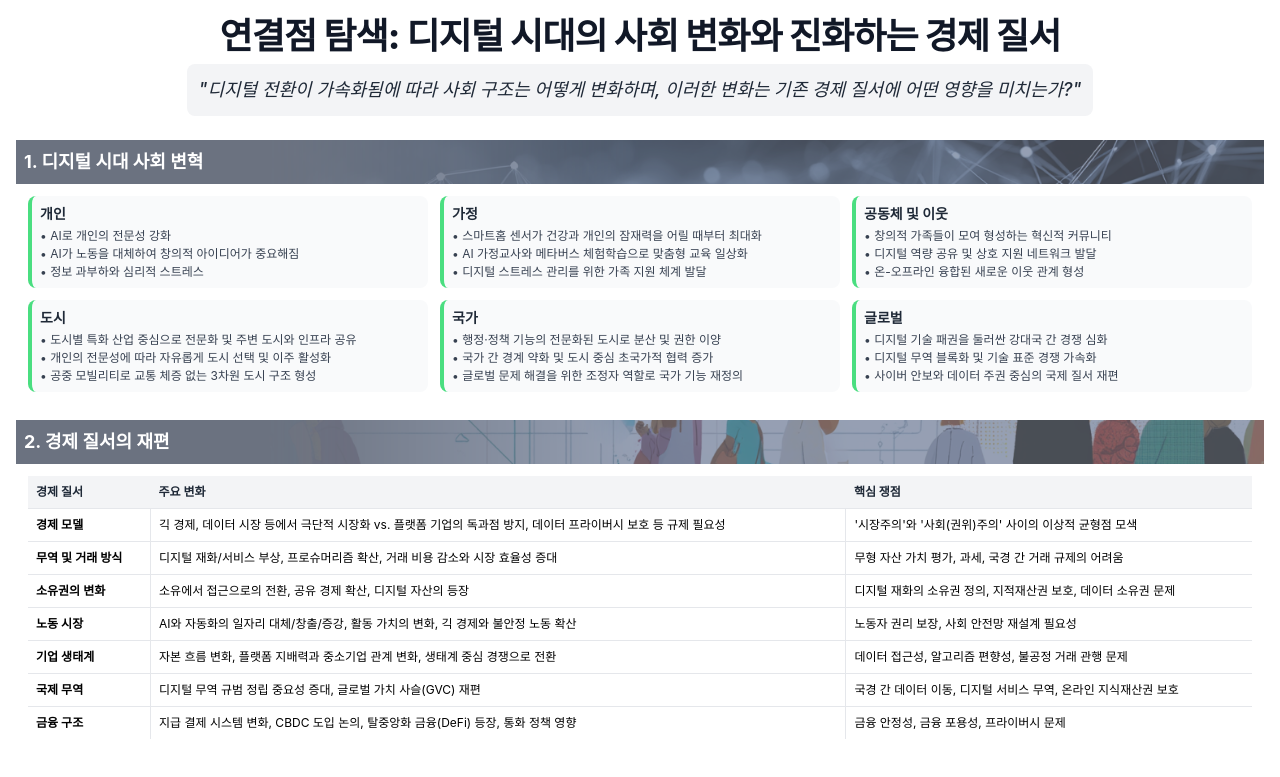
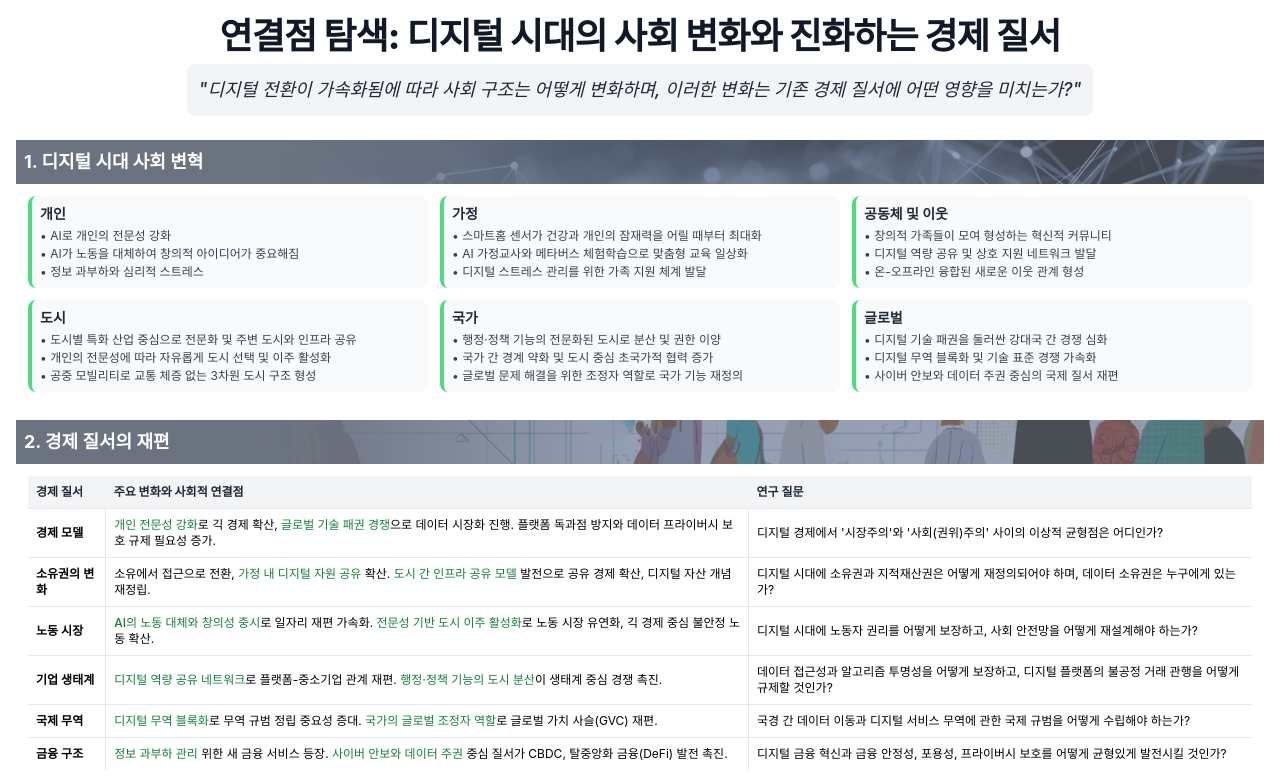
Before and after one commit to hohyon-ryu/taejae_mockups, a React (Create React App) app: page /#/poster/digital-economy in a window 1280 px wide. Shown: the top 777 px of the page. Built offline with nearby package versions, Linux system fonts and the light colour scheme.

Commit message:
refactor: enhance table structure and content clarity in Digital Economy Poster

```diff
--- a/src/components/DigitalEconomyPoster.tsx
+++ b/src/components/DigitalEconomyPoster.tsx
@@ -109,45 +109,40 @@ const DigitalEconomyPoster: React.FC = () => {
                 <thead className="bg-gray-100">
                   <tr>
                     <th className="py-2 px-2 text-left font-bold text-gray-800 border-b">경제 질서</th>
-                    <th className="py-2 px-2 text-left font-bold text-gray-800 border-b">주요 변화</th>
-                    <th className="py-2 px-2 text-left font-bold text-gray-800 border-b">핵심 쟁점</th>
+                    <th className="py-2 px-2 text-left font-bold text-gray-800 border-b">주요 변화와 사회적 연결점</th>
+                    <th className="py-2 px-2 text-left font-bold text-gray-800 border-b">연구 질문</th>
                   </tr>
                 </thead>
                 <tbody>
                   <tr className="border-b hover:bg-gray-50">
                     <td className="py-2 px-2 font-semibold border-r">경제 모델</td>
-                    <td className="py-2 px-2 border-r">긱 경제, 데이터 시장 등에서 극단적 시장화 vs. 플랫폼 기업의 독과점 방지, 데이터 프라이버시 보호 등 규제 필요성</td>
-                    <td className="py-2 px-2">'시장주의'와 '사회(권위)주의' 사이의 이상적 균형점 모색</td>
-                  </tr>
-                  <tr className="border-b hover:bg-gray-50">
-                    <td className="py-2 px-2 font-semibold border-r">무역 및 거래 방식</td>
-                    <td className="py-2 px-2 border-r">디지털 재화/서비스 부상, 프로슈머리즘 확산, 거래 비용 감소와 시장 효율성 증대</td>
-                    <td className="py-2 px-2">무형 자산 가치 평가, 과세, 국경 간 거래 규제의 어려움</td>
+                    <td className="py-2 px-2 border-r"><span className="font-medium text-green-700">개인 전문성 강화</span>로 긱 경제 확산, <span className="font-medium text-green-700">글로벌 기술 패권 경쟁</span>으로 데이터 시장화 진행. 플랫폼 독과점 방지와 데이터 프라이버시 보호 규제 필요성 증가.</td>
+                    <td className="py-2 px-2">디지털 경제에서 '시장주의'와 '사회(권위)주의' 사이의 이상적 균형점은 어디인가?</td>
                   </tr>
                   <tr className="border-b hover:bg-gray-50">
                     <td className="py-2 px-2 font-semibold border-r">소유권의 변화</td>
-                    <td className="py-2 px-2 border-r">소유에서 접근으로의 전환, 공유 경제 확산, 디지털 자산의 등장</td>
-                    <td className="py-2 px-2">디지털 재화의 소유권 정의, 지적재산권 보호, 데이터 소유권 문제</td>
+                    <td className="py-2 px-2 border-r">소유에서 접근으로 전환, <span className="font-medium text-green-700">가정 내 디지털 자원 공유</span> 확산. <span className="font-medium text-green-700">도시 간 인프라 공유 모델</span> 발전으로 공유 경제 확산, 디지털 자산 개념 재정립.</td>
+                    <td className="py-2 px-2">디지털 시대에 소유권과 지적재산권은 어떻게 재정의되어야 하며, 데이터 소유권은 누구에게 있는가?</td>
                   </tr>
                   <tr className="border-b hover:bg-gray-50">
                     <td className="py-2 px-2 font-semibold border-r">노동 시장</td>
-                    <td className="py-2 px-2 border-r">AI와 자동화의 일자리 대체/창출/증강, 활동 가치의 변화, 긱 경제와 불안정 노동 확산</td>
-                    <td className="py-2 px-2">노동자 권리 보장, 사회 안전망 재설계 필요성</td>
+                    <td className="py-2 px-2 border-r"><span className="font-medium text-green-700">AI의 노동 대체와 창의성 중시</span>로 일자리 재편 가속화. <span className="font-medium text-green-700">전문성 기반 도시 이주 활성화</span>로 노동 시장 유연화, 긱 경제 중심 불안정 노동 확산.</td>
+                    <td className="py-2 px-2">디지털 시대에 노동자 권리를 어떻게 보장하고, 사회 안전망을 어떻게 재설계해야 하는가?</td>
                   </tr>
                   <tr className="border-b hover:bg-gray-50">
                     <td className="py-2 px-2 font-semibold border-r">기업 생태계</td>
-                    <td className="py-2 px-2 border-r">자본 흐름 변화, 플랫폼 지배력과 중소기업 관계 변화, 생태계 중심 경쟁으로 전환</td>
-                    <td className="py-2 px-2">데이터 접근성, 알고리즘 편향성, 불공정 거래 관행 문제</td>
+                    <td className="py-2 px-2 border-r"><span className="font-medium text-green-700">디지털 역량 공유 네트워크</span>로 플랫폼-중소기업 관계 재편. <span className="font-medium text-green-700">행정·정책 기능의 도시 분산</span>이 생태계 중심 경쟁 촉진.</td>
+                    <td className="py-2 px-2">데이터 접근성과 알고리즘 투명성을 어떻게 보장하고, 디지털 플랫폼의 불공정 거래 관행을 어떻게 규제할 것인가?</td>
                   </tr>
                   <tr className="border-b hover:bg-gray-50">
                     <td className="py-2 px-2 font-semibold border-r">국제 무역</td>
-                    <td className="py-2 px-2 border-r">디지털 무역 규범 정립 중요성 증대, 글로벌 가치 사슬(GVC) 재편</td>
-                    <td className="py-2 px-2">국경 간 데이터 이동, 디지털 서비스 무역, 온라인 지식재산권 보호</td>
+                    <td className="py-2 px-2 border-r"><span className="font-medium text-green-700">디지털 무역 블록화</span>로 무역 규범 정립 중요성 증대. <span className="font-medium text-green-700">국가의 글로벌 조정자 역할</span>로 글로벌 가치 사슬(GVC) 재편.</td>
+                    <td className="py-2 px-2">국경 간 데이터 이동과 디지털 서비스 무역에 관한 국제 규범을 어떻게 수립해야 하는가?</td>
                   </tr>
                   <tr className="hover:bg-gray-50">
                     <td className="py-2 px-2 font-semibold border-r">금융 구조</td>
-                    <td className="py-2 px-2 border-r">지급 결제 시스템 변화, CBDC 도입 논의, 탈중앙화 금융(DeFi) 등장, 통화 정책 영향</td>
-                    <td className="py-2 px-2">금융 안정성, 금융 포용성, 프라이버시 문제</td>
+                    <td className="py-2 px-2 border-r"><span className="font-medium text-green-700">정보 과부하 관리</span> 위한 새 금융 서비스 등장. <span className="font-medium text-green-700">사이버 안보와 데이터 주권</span> 중심 질서가 CBDC, 탈중앙화 금융(DeFi) 발전 촉진.</td>
+                    <td className="py-2 px-2">디지털 금융 혁신과 금융 안정성, 포용성, 프라이버시 보호를 어떻게 균형있게 발전시킬 것인가?</td>
                   </tr>
                 </tbody>
               </table>
@@ -227,7 +222,6 @@ const DigitalEconomyPoster: React.FC = () => {
                 <h4 className="text-sm font-bold text-gray-800 mb-1">RQ1.1: 디지털 소유권의 변화와 재정의 (담당: 유재연)</h4>
                 <p className="text-xs text-gray-700 mb-1">디지털 자산, 데이터, AI 생성물에 대한 소유권은 어떻게 재정의되어야 하며, 이것이 경제 시스템에 어떤 영향을 미칠 것인가?</p>
                 <div className="mt-1">
-                  <h5 className="text-xs font-semibold text-gray-800">세계 최고 전문가:</h5>
                   <ul className="text-xs space-y-0.5 text-gray-700">
                     <li>• <span className="font-medium">Primavera De Filippi</span> (CNRS, 하버드 버크만클라인센터)</li>
                     <li>• <span className="font-medium">Julie E. Cohen</span> (조지타운 법대)</li>
@@ -240,7 +234,6 @@ const DigitalEconomyPoster: React.FC = () => {
                 <h4 className="text-sm font-bold text-gray-800 mb-1">RQ1.2: 플랫폼 경제와 시장 구조 변화 (담당: 김민호)</h4>
                 <p className="text-xs text-gray-700 mb-1">플랫폼 기업의 성장과 디지털 시장 집중화가 경쟁, 혁신, 소비자 후생에 미치는 영향은 무엇이며, 어떤 규제 접근법이 효과적인가?</p>
                 <div className="mt-1">
-                  <h5 className="text-xs font-semibold text-gray-800">세계 최고 전문가:</h5>
                   <ul className="text-xs space-y-0.5 text-gray-700">
                     <li>• <span className="font-medium">Daron Acemoglu</span> (MIT)</li>
                     <li>• <span className="font-medium">Erik Brynjolfsson</span> (스탠포드 디지털경제연구소)</li>
@@ -254,7 +247,6 @@ const DigitalEconomyPoster: React.FC = () => {
                 <h4 className="text-sm font-bold text-gray-800 mb-1">RQ2.1: 디지털 격차 해소 및 포용적 전환 전략 (담당: 노가빈)</h4>
                 <p className="text-xs text-gray-700 mb-1">기술 접근성, 디지털 역량, 경제적 기회의 불평등을 해소하고 모든 사회 구성원이 디지털 전환의 혜택을 누릴 수 있는 정책과 전략은 무엇인가?</p>
                 <div className="mt-1">
-                  <h5 className="text-xs font-semibold text-gray-800">세계 최고 전문가:</h5>
                   <ul className="text-xs space-y-0.5 text-gray-700">
                     <li>• <span className="font-medium">Daron Acemoglu</span> (MIT)</li>
                     <li>• <span className="font-medium">Laura DeNardis</span> (조지타운대)</li>
@@ -268,7 +260,6 @@ const DigitalEconomyPoster: React.FC = () => {
                 <h4 className="text-sm font-bold text-gray-800 mb-1">RQ2.2: 디지털 경제의 국제 질서와 협력 모델 (담당: 윤준영)</h4>
                 <p className="text-xs text-gray-700 mb-1">디지털 무역, 국경 간 데이터 이동, 기술 표준화 등 국제적 차원의 디지털 경제 질서를 어떻게 구축하고, 국가 간 협력 모델을 개발할 것인가?</p>
                 <div className="mt-1">
-                  <h5 className="text-xs font-semibold text-gray-800">세계 최고 전문가:</h5>
                   <ul className="text-xs space-y-0.5 text-gray-700">
                     <li>• <span className="font-medium">RMIT 블록체인 혁신 허브</span></li>
                     <li>• <span className="font-medium">버크만 클라인 인터넷 & 사회 센터</span> (하버드)</li>
```
